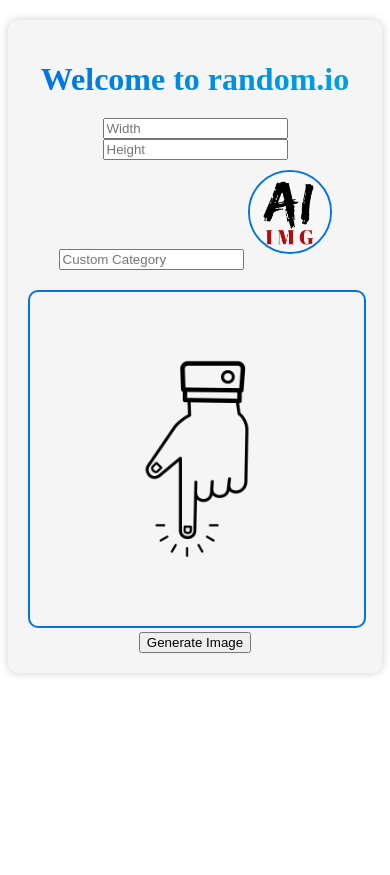
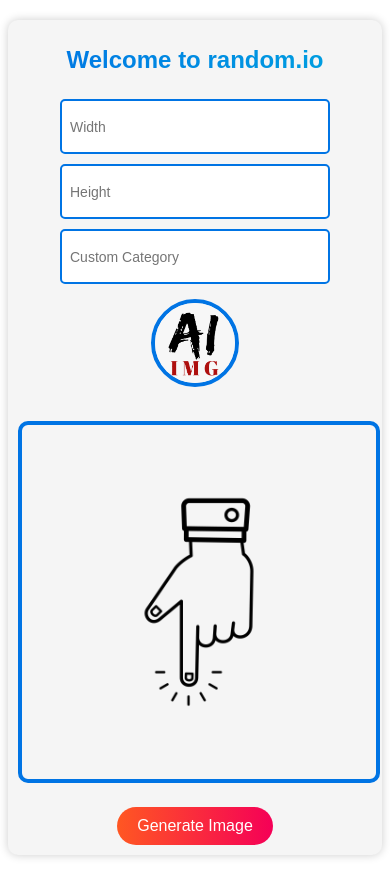
Before and after one commit to project232/project232.github.io, a plain HTML site: page index.htm in a window 390 px wide. Before the commit the page ends 844 px from the top, so only its background shows below. Drawn offline with Linux system fonts and the light colour scheme.

Commit message:
Update style.css

```diff
--- a/style.css
+++ b/style.css
@@ -1,11 +1,12 @@
 /* Container styles */
 #image-container {
     text-align: center;
-    margin-top: 20px;
+    margin: 20px auto;
     background-color: #f5f5f5; /* Light gray background */
     padding: 20px;
     border-radius: 10px;
     box-shadow: 0 0 10px rgba(0, 0, 0, 0.2); /* Add a subtle box shadow */
+    max-width: 800px;
 }
 
 /* Header styles */
@@ -13,58 +14,143 @@
     background: linear-gradient(to right, #0074e4, #00a3e0); /* Gradient background for the header */
     -webkit-background-clip: text;
     color: transparent;
-    font-size: 32px;
+    font-size: 36px;
+    font-family: 'Arial', sans-serif;
     margin-bottom: 20px;
 }
 
 /* Logo styles */
 #logo {
-    height: 80px; /* Increase the logo size */
-    width: 80px;
+    height: 100px;
+    width: 100px;
     border-radius: 50%;
-    border: 2px solid #0074e4; /* Blue border */
-    margin: 10px 0;
+    border: 4px solid #0074e4;
+    margin: 20px 0;
+    transition: transform 0.3s;
+}
+
+#logo:hover {
+    transform: rotate(360deg);
 }
 
 /* Generate Image button styles */
-#generate-image {
-    padding: 12px 24px;
+#generateimage {
+    padding: 15px 30px;
     font-size: 20px;
     cursor: pointer;
     border-radius: 50px;
-    background: linear-gradient(to right, #ff5722, #f50057); /* Gradient button background */
+    background: linear-gradient(to right, #ff5722, #f50057);
     color: #fff;
     border: none;
     margin-top: 20px;
     transition: background 0.3s, transform 0.3s;
+    font-family: 'Arial', sans-serif;
 }
 
-#generate-image:hover {
-    background: linear-gradient(to right, #f50057, #ff5722); /* Hover effect for the button */
-    transform: scale(1.05); /* Button scales up on hover */
+#generateimage:hover {
+    background: linear-gradient(to right, #f50057, #ff5722);
+    transform: scale(1.1);
 }
 
 /* Random Image styles */
 #random-image {
     max-width: 100%;
     height: auto;
-    border: 2px solid #0074e4; /* Blue border around the image */
+    border: 4px solid #0074e4;
     border-radius: 10px;
     margin-top: 20px;
+    transition: transform 0.3s;
 }
 
+#random-image:hover {
+    transform: scale(1.05);
+}
+
+/* Input field styles */
+.dime {
+    width: 100%;
+    max-width: 300px;
+    height: 40px;
+    padding: 10px;
+    border: 2px solid #0074e4;
+    border-radius: 5px;
+    font-size: 18px;
+    margin: 5px;
+    transition: border-color 0.3s, transform 0.3s, background-color 0.3s;
+}
+
+.dime:hover {
+    background-color: #f0f0f0;
+}
+
+.dime:focus {
+    border-color: #00a3e0;
+    box-shadow: 0 0 5px rgba(0, 0, 0, 0.2);
+}
+
+/* Input elements inside the "dime" class */
+.dime input[type="number"] {
+    width: 100%;
+    padding: 5px;
+    border: none;
+    outline: none;
+    font-size: 16px;
+    margin-right: 10px;
+}
+/* Style the custom category input */
+.cato {
+    width: 250px;
+    height: 40px;
+    padding: 10px;
+    border: 2px solid #0074e4;
+    border-radius: 5px;
+    font-size: 18px;
+    margin: 5px;
+    transition: border-color 0.3s, transform 0.3s, background-color 0.3s;
+}
+
+.cato:hover {
+    background-color: #f0f0f0;
+}
+
+.cato:focus {
+    border-color: #00a3e0;
+    box-shadow: 0 0 5px rgba(0, 0, 0, 0.2);
+}
 /* Media query for small screens (e.g., mobile devices) */
-@media (max-width: 900px) {
-    #random-image {
-        max-width: 100%;
-        height: auto;
+@media (max-width: 1100px) {
+    #image-container {
+        padding: 10px;
+    }
+
+    h1 {
+        font-size: 24px;
+    }
+
+    #logo {
+        height: 80px;
+        width: 80px;
+        margin: 10px 0;
+    }
+
+    #generateimage {
+        padding: 10px 20px;
+        font-size: 16px;
+    }
+
+    .dime {
+        width: 100%;
+        max-width: 250px;
+        height: 35px;
+        padding: 8px;
+        font-size: 14px;
+    }
+
+    .cato {
+        width: 100%;
+        max-width: 250px;
+        height: 35px;
+        padding: 8px;
+        font-size: 14px;
     }
 }
-
-/* Media query for larger screens */
-@media (min-width: 901px) {
-    #random-image {
-        max-width: 100%;
-        height: auto;
-    }
-}
```
